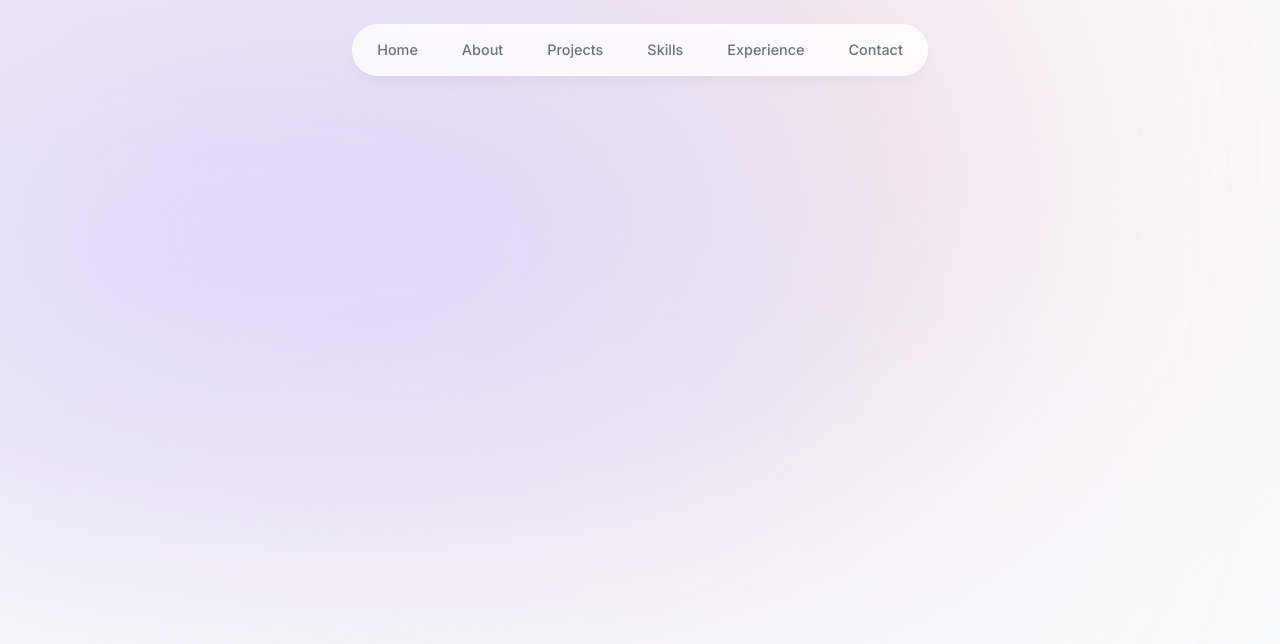
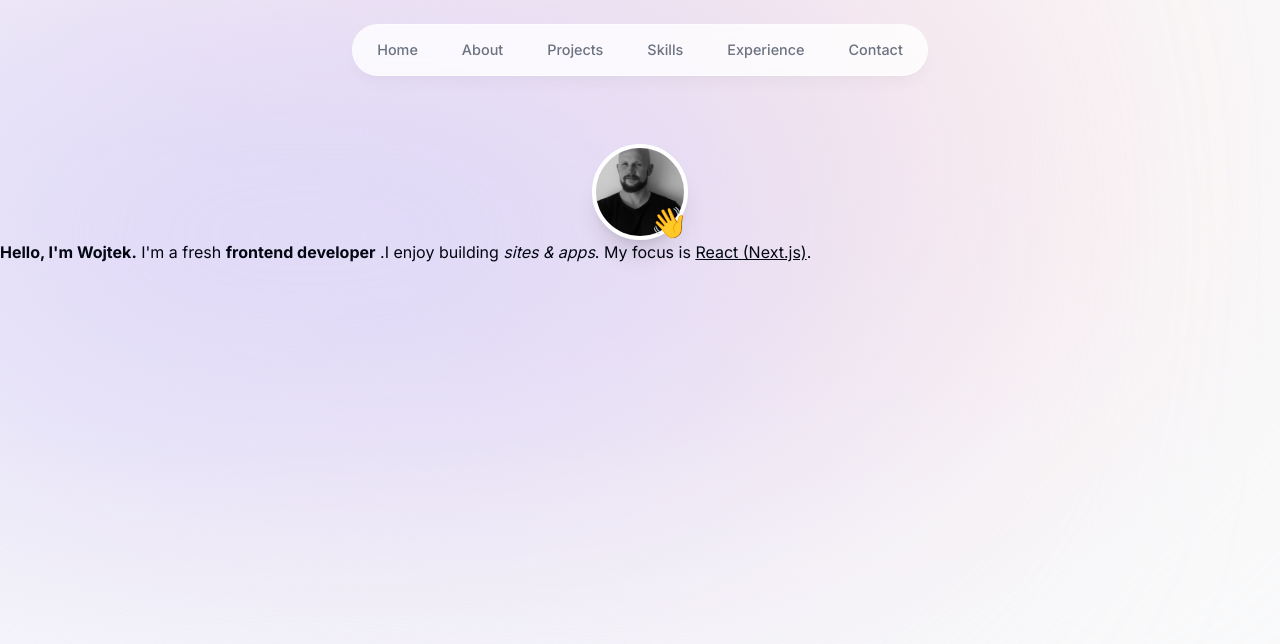
Before and after one commit to sn0rii/portfolio2, a Next.js app: page / in a window 1280 px wide. Shown: the top 644 px of the page. Built offline with nearby package versions, Linux system fonts and the light colour scheme.

Commit message:
intro section

```diff
--- a/app/layout.tsx
+++ b/app/layout.tsx
@@ -16,7 +16,9 @@ export default function RootLayout({
 }) {
   return (
     <html lang="en">
-      <body className={`${inter.className} bg-gray-50 text-gray-950 relative`}>
+      <body
+        className={`${inter.className} bg-gray-50 text-gray-950 relative pt-28 sm:pt-36`}
+      >
         <div className="bg-[#fbe2e3] absolute top-[-6rem] -z-10 right-[11rem] h-[31.25rem] w-[31.25rem] rounded-full blur-[10rem] sm:w-[68.75rem] dark:bg-[#946263]"></div>
         <div className="bg-[#dbd7fb] absolute top-[-1rem] -z-10 left-[-35rem] h-[31.25rem] w-[50rem] rounded-full blur-[10rem] sm:w-[68.75rem] md:left-[-33rem] lg:left-[-28rem] xl:left-[-15rem] 2xl:left-[-5rem] dark:bg-[#676394]"></div>
 
--- a/app/page.tsx
+++ b/app/page.tsx
@@ -1,3 +1,9 @@
+import Intro from "@/components/intro";
+
 export default function Home() {
-  return <main className=""></main>;
+  return (
+    <main className="">
+      <Intro />
+    </main>
+  );
 }
--- /dev/null
+++ b/components/intro.tsx
@@ -0,0 +1,54 @@
+"use client";
+
+import Image from "next/image";
+import wojtekPhoto from "../public/wojtekPhoto.jpg";
+import { motion } from "framer-motion";
+
+export default function Intro() {
+  return (
+    <section>
+      <div className="flex items-center justify-center">
+        <div className="relative">
+          <motion.div
+            initial={{ opacity: 0, scale: 0 }}
+            animate={{ opacity: 1, scale: 1 }}
+            transition={{
+              type: "tween",
+              duration: 0.2,
+            }}
+          >
+            <Image
+              src={wojtekPhoto}
+              alt="wojtek photo"
+              width="192"
+              height="192"
+              quality="95"
+              priority={true}
+              className="h-24 w-24 rounded-full object-cover border-[0.30rem] border-white shadow-xl"
+            />
+          </motion.div>
+
+          <motion.span
+            className="text-3xl absolute bottom-0 right-0"
+            initial={{ opacity: 0, scale: 0 }}
+            animate={{ opacity: 1, scale: 1 }}
+            transition={{
+              type: "spring",
+              stiffness: 125,
+              delay: 0.1,
+              duration: 0.7,
+            }}
+          >
+            👋
+          </motion.span>
+        </div>
+      </div>
+      <p>
+        <span className="font-bold">Hello, I'm Wojtek.</span> I'm a fresh{" "}
+        <span className="font-bold"> frontend developer</span> .I enjoy building{" "}
+        <span className="italic">sites & apps</span>. My focus is{" "}
+        <span className="underline">React (Next.js)</span>.
+      </p>
+    </section>
+  );
+}
```
Also changed, not shown: public/wojtekPhoto.jpg (added).
